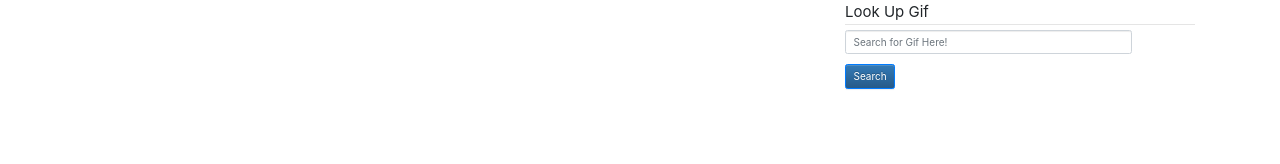
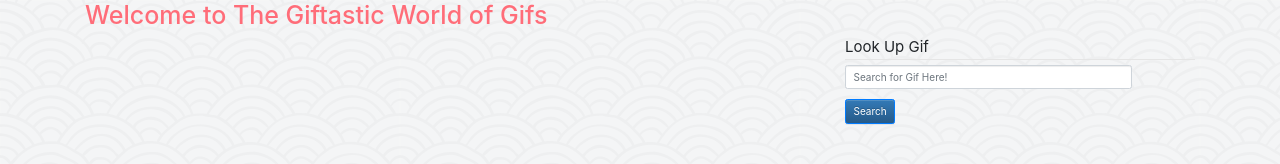
Before and after one commit to adambatimana/gifTastic, a plain HTML site: page index.html in a window 1280 px wide. Drawn offline with nearby package versions, Linux system fonts and the light colour scheme.

Commit message:
basic css

```diff
--- a/assets/css/style.css
+++ b/assets/css/style.css
@@ -0,0 +1,6 @@
+body{
+  background: url("../images/seigaiha.png");
+}
+h1{
+  color: #FF6D79;
+}
--- a/index.html
+++ b/index.html
@@ -14,6 +14,12 @@
 </head>
 <body>
 <div class="container">
+
+  <div class="row">
+    <div class="col-md-12">
+      <h1>Welcome to The Giftastic World of Gifs</h1>
+    </div>
+  </div>
 
   <div class="row">
     <div class="col-md-12">
```
Also changed, not shown: assets/images/seigaiha.png (added), 1 other file.
